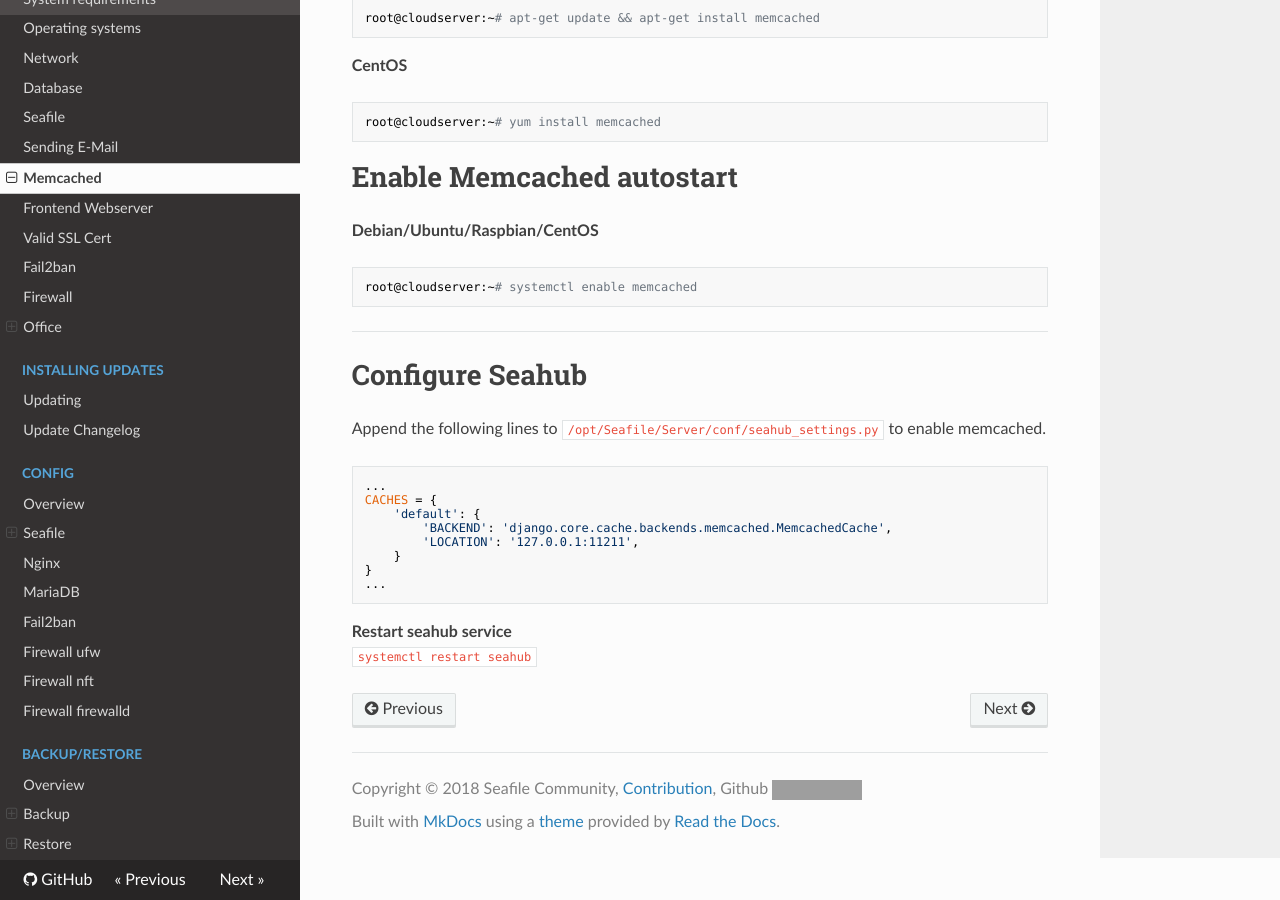
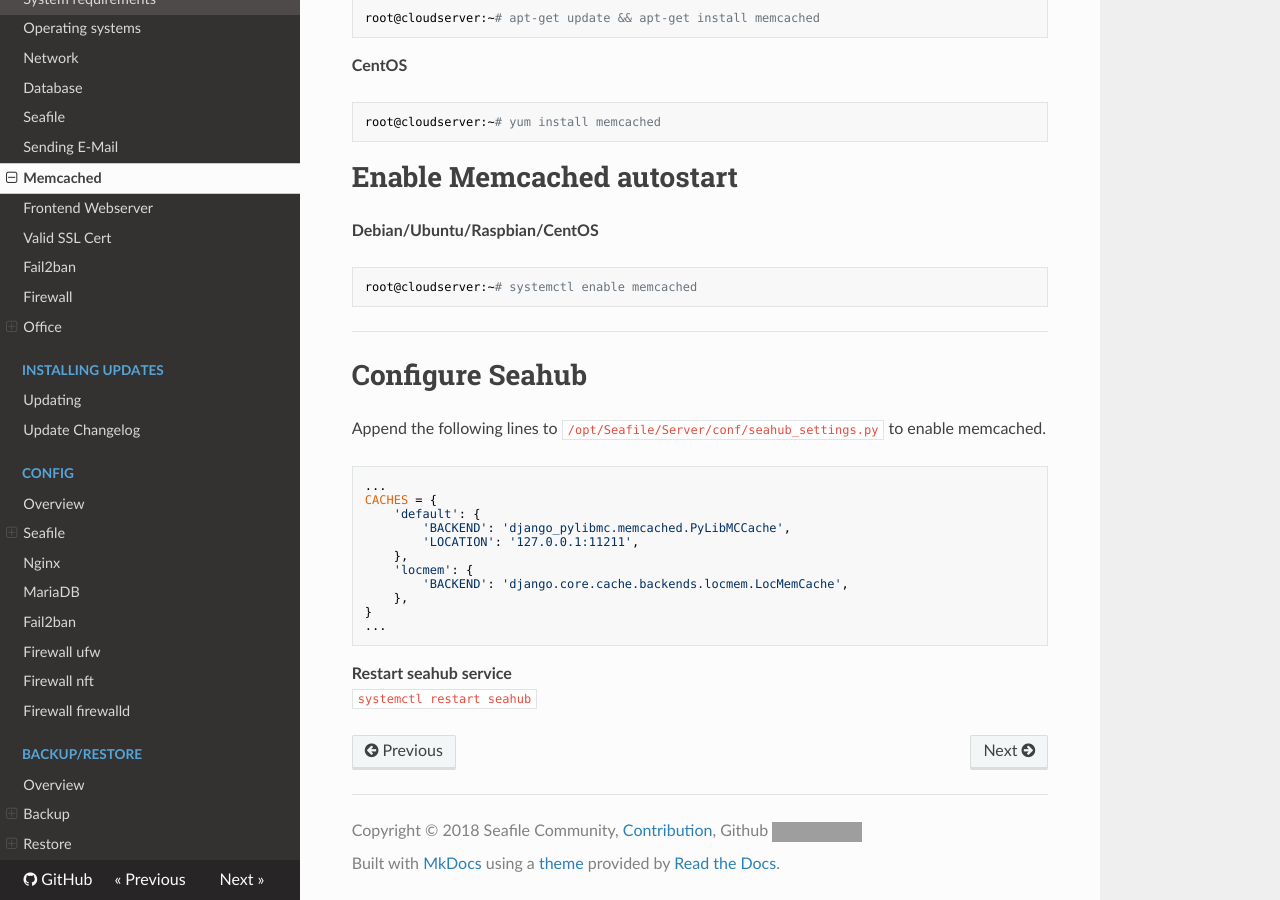
Before and after one commit to DerDanilo/seafile-community-manual, an MkDocs documentation site: the page built from docs/installation/memcached.md, in a window 1280 px wide and 900 px high, scrolled down 798 px. Built offline with MkDocs 1.6.1, drawn with Linux system fonts in a browser that asks for light colours; nearby versions of some CDN libraries; old or Windows-style settings are respelled for this version of MkDocs; grey boxes are pictures that could not be loaded.

Commit message:
Update memcached.md

````diff
--- a/docs/installation/memcached.md
+++ b/docs/installation/memcached.md
@@ -50,9 +50,12 @@ Append the following lines to `/opt/Seafile/Server/conf/seahub_settings.py` to e
 ...
 CACHES = {
     'default': {
-        'BACKEND': 'django.core.cache.backends.memcached.MemcachedCache',
+        'BACKEND': 'django_pylibmc.memcached.PyLibMCCache',
         'LOCATION': '127.0.0.1:11211',
-    }
+    },
+    'locmem': {
+        'BACKEND': 'django.core.cache.backends.locmem.LocMemCache',
+    },
 }
 ...
 ```
````
